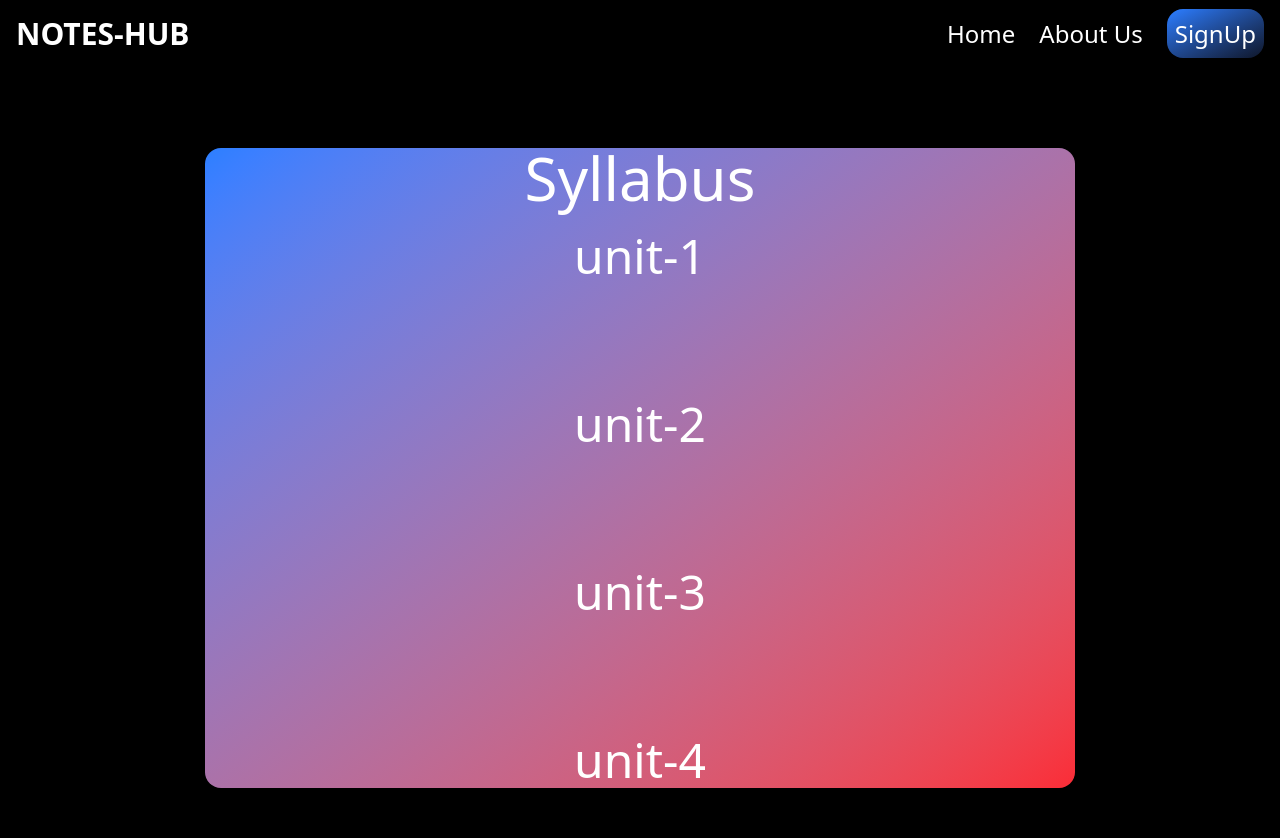
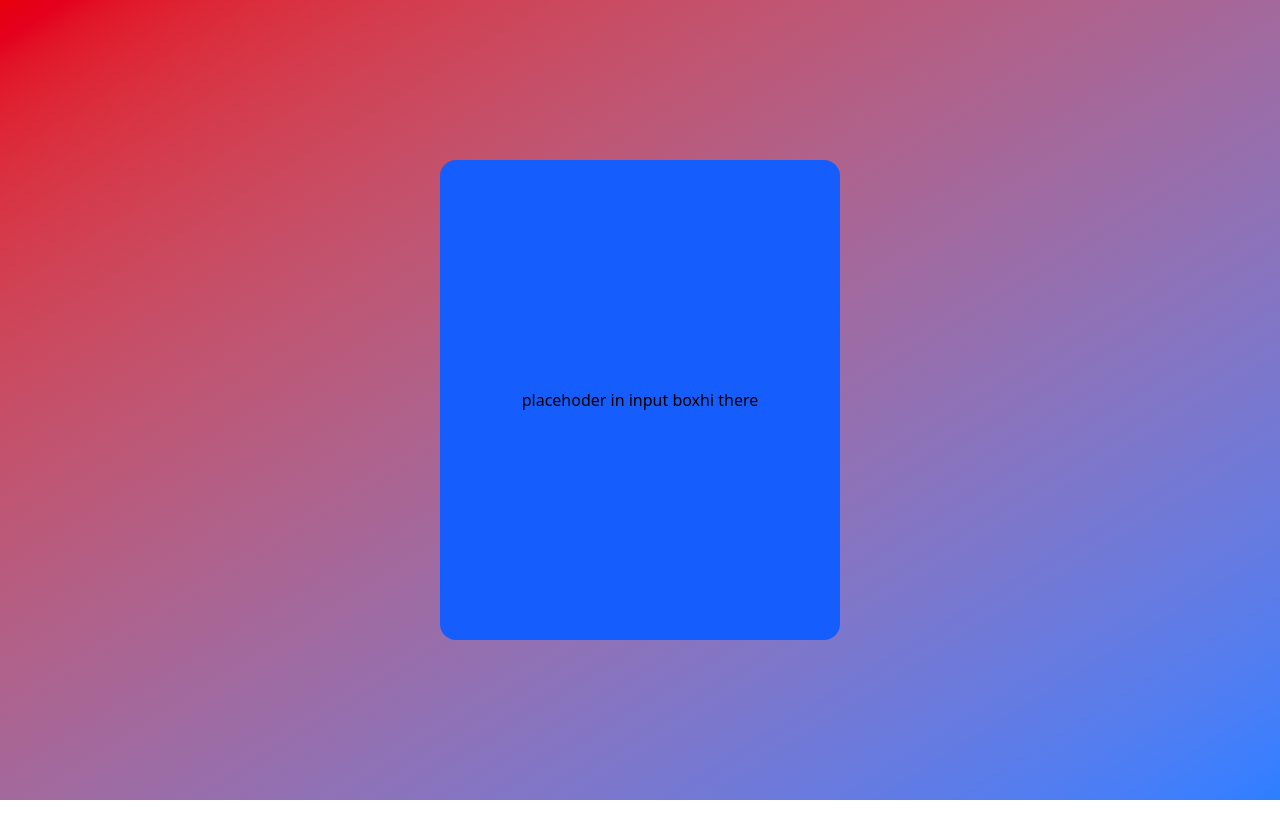
Before and after one commit to gulshank0/notes-hub, a React (Vite) app in the folder frontend/: page /signup in a window 1280 px wide. Shown: the top 838 px of the page. After the commit the page ends 800 px from the top, so only its background shows below. Built offline with nearby package versions, Linux system fonts and the light colour scheme.

Commit message:
beautifies signup page

```diff
--- a/frontend/src/App.jsx
+++ b/frontend/src/App.jsx
@@ -6,6 +6,7 @@ import BranchIT from "./pages/Branch_it.jsx";
 import Mechanical from "./pages/Mechanical.jsx";
 import Team from "./pages/Team.jsx";
 import Syllabus from "./pages/Syllabus.jsx";
+import { Signup } from "./pages/Signup.jsx";
 
 function App() {
   return (
@@ -17,7 +18,7 @@ function App() {
         <Route path="/branchIT/:contents" element={<Contents />} />
         <Route path="/about" element={<Team />} />
         <Route path="/syllabus" element={<Syllabus />} />
-        <Route path="/signup" element={<Syllabus />} />
+        <Route path="/signup" element={<Signup />} />
       </Routes>
     </Router>
   );
--- /dev/null
+++ b/frontend/src/pages/Signup.jsx
@@ -0,0 +1,14 @@
+export function Signup() {
+  return (
+    <>
+      <div className="h-screen flex justify-center items-center bg-gradient-to-br from-red-600 to-blue-500">
+        <div className="bg-blue-600 h-120 w-100 rounded-2xl flex justify-center items-center">
+
+<div className="placeholder:hi there again flex justify-center items-center"> placehoder in input box </div>
+
+
+          hi there</div>
+      </div>
+    </>
+  );
+}
```
